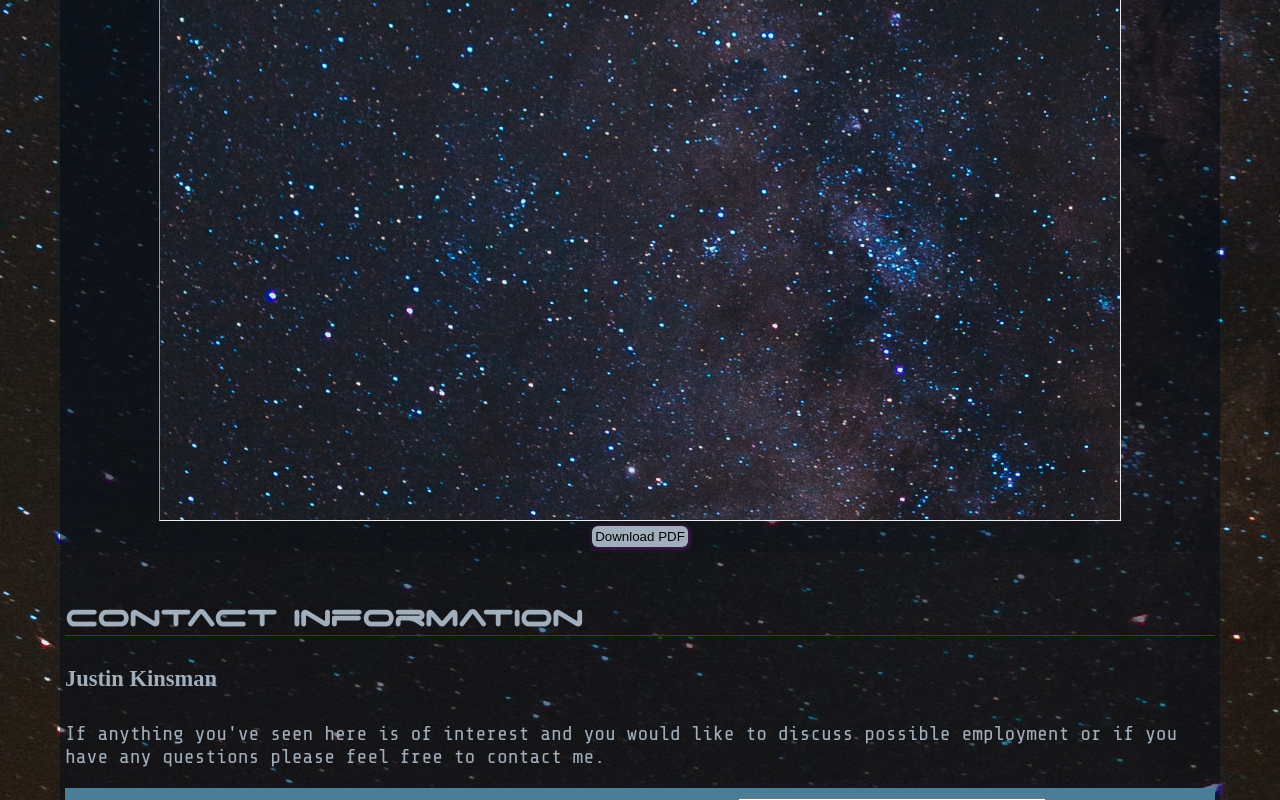
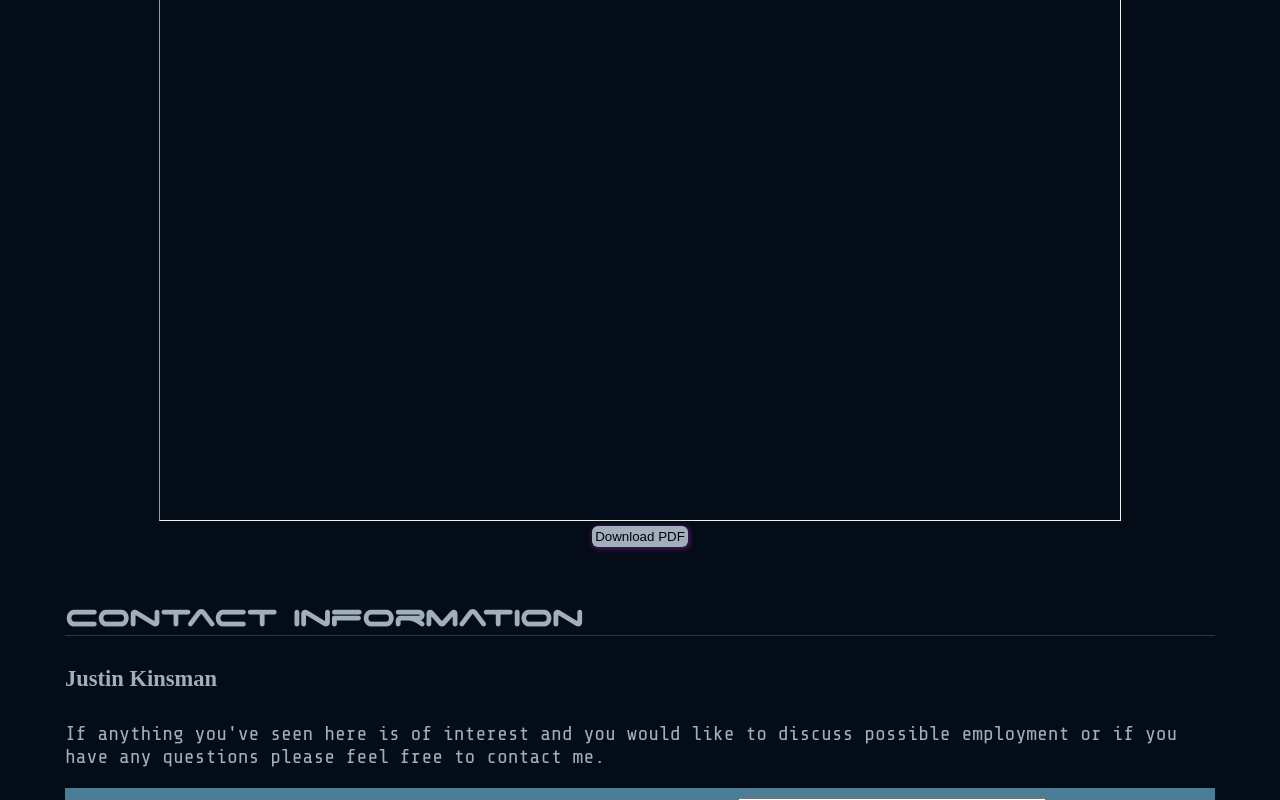
Before and after one commit to justinrkinsman/PersonalPortfolio, a React (Create React App) app in the folder personal-portfolio/: page / in a window 1280 px wide. Shown: the part 3315-4115 px from the top of the page. Built offline with nearby package versions, Linux system fonts and the light colour scheme.

Commit message:
Add github and linkedin links to footer

```diff
--- a/personal-portfolio/src/App.css
+++ b/personal-portfolio/src/App.css
@@ -49,12 +49,12 @@
   border-bottom: 1px solid purple;
 }
 
-body {
+/*body {
   height: 100%;
   background-image: url('./images/space2.jpg');
   background-position: center;
   background-repeat: no-repeat
-}
+}*/
 
 /*#4b7d97
 #19394b
--- a/personal-portfolio/src/components/Footer.js
+++ b/personal-portfolio/src/components/Footer.js
@@ -6,8 +6,12 @@
             <p>Developed by Justin Kinsman</p>
             <p>Copyright © 2022</p>
             <div className='footerLinks'>
-                <p>Github</p>
-                <p>LinkedIn</p>
+                <a href="https://github.com/justinrkinsman" target='_blank' rel='noopener noreferrer'>
+                    <p>Github</p>
+                </a>
+                <a href="https://www.linkedin.com/in/justin-kinsman" target='_blank' rel='noopener noreferrer'>
+                    <p>LinkedIn</p>
+                </a>
             </div>
         </div>
     )
```
